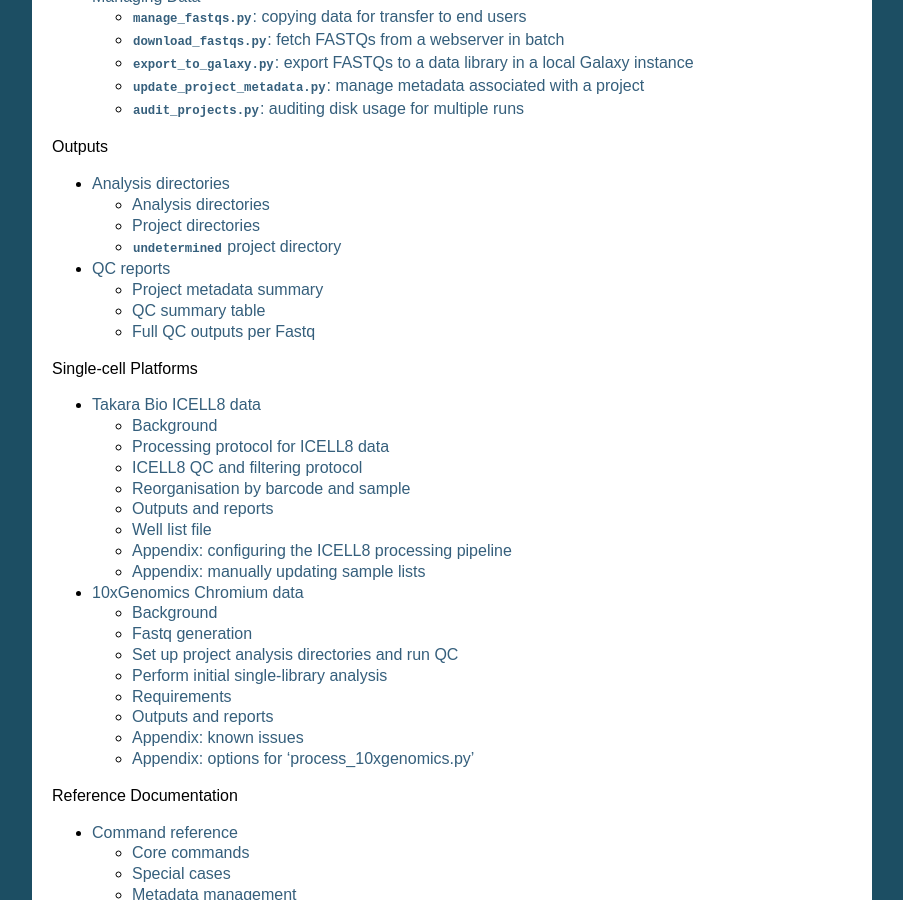
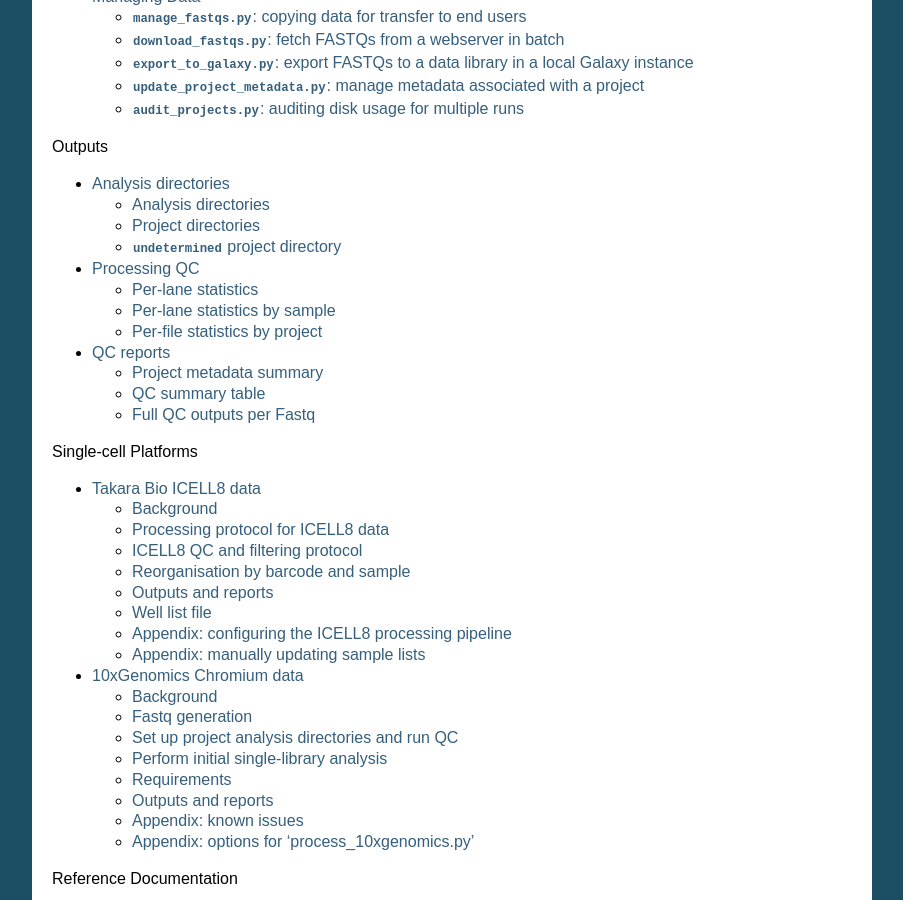
Before and after one commit to fls-bioinformatics-core/auto_process_ngs, a Sphinx documentation site: the page built from docs/source/index.rst, in a window 1280 px wide and 900 px high, scrolled down 1418 px. Shown: the whole window, without its empty margins (198-1101 px from the left). Built offline with Sphinx 7.4.7, drawn with Linux system fonts in a browser that asks for light colours; pages that are not in the unit, such as notebooks, are missing from menus; some of the changed lines change nothing that is shown.

Commit message:
Documentation: add section on processing QC reports.

```diff
--- a/docs/source/index.rst
+++ b/docs/source/index.rst
@@ -58,6 +58,7 @@
    :caption: Outputs
 
    Analysis directories <output/analysis_dirs>
+   Processing QC <output/processing_qc>
    QC reports <output/qc_reports>
 
 .. _single-cell-docs:
--- /dev/null
+++ b/docs/source/output/processing_qc.rst
@@ -0,0 +1,98 @@
+Processing QC Reports
+=====================
+
+The :doc:`auto_process make_fastqs <../using/make_fastqs>` command
+outputs an HTML report summarising read counts by lane, project and
+sample. The report gives a quick overview of the quality of the
+demultiplexing and tries to highlight potential problems.
+
+An example of the top of a processing QC report page is shown below:
+
+.. image:: ../images/processing/processing_qc_report.png
+   :align: center
+
+The report comprises three sections:
+
+* :ref:`processing_qc_per_lane_statistics`
+* :ref:`processing_qc_per_lane_statistics_by_sample`
+* :ref:`processing_qc_per_file_statistics_by_project`
+
+.. _processing_qc_per_lane_statistics:
+
+*******************
+Per-lane statistics
+*******************
+
+This section gives an overview of how well demultiplexing has
+worked for each lane, by listing the proportion of reads in each
+lane which have been assigned to samples from the sample sheet.
+
+An example where demultiplexing has worked well looks like:
+
+.. image:: ../images/processing/processing_qc_per_lane_stats_good.png
+   :align: center
+
+The red barplots give a quick indication of the percentage of
+reads which were assigned; typically >95% indicates very good
+demultiplexing.
+
+An example where demultiplexing has been less successful for
+some lanes might look like:
+
+.. image:: ../images/processing/processing_qc_per_lane_stats_bad.png
+   :align: center
+
+In this example it is apparent that much lower percentages of reads
+in lanes 2 and 6 have been assigned to samples compared with the
+other lanes.
+
+In extreme cases where the assigned percentages are very low these
+plots might indicate that there is a problem with the barcode
+sequences used in demultiplexing; the
+:doc:`analyse_barcodes <../using/analyse_barcodes>` command can be
+used to investigate this in more depth.
+
+.. _processing_qc_per_lane_statistics_by_sample:
+
+*****************************
+Per-lane statistics by sample
+*****************************
+
+This section lists the number of reads assigned to each sample
+within each lane, with an indication of the proportion those
+reads are of the total number of reads in the lane. This can
+highlight samples with a disportionately low or high number of
+reads compared to others in the same lane.
+
+An example where reads are evenly distributed across all
+samples might look like:
+
+.. image:: ../images/processing/processing_qc_lane_stats_good.png
+   :align: center
+
+This can be contrasted with an example where some samples have
+very low read counts compared to others:
+
+.. image:: ../images/processing/processing_qc_lane_stats_bad.png
+   :align: center
+
+.. _processing_qc_per_file_statistics_by_project:
+
+******************************
+Per-file statistics by project
+******************************
+
+This section gives detailed statistics for each project in the
+run, broken down by Fastq file.
+
+For example:
+
+.. image:: ../images/processing/processing_qc_project_stats.png
+   :align: center
+
+For each Fastq the table lists:
+
+* File size
+* Number of reads from each lane that the sample was run in
+* Barplot indicating the proportion of reads from each lane
+* Total number of reads in the Fastq file
```
Also changed, not shown: docs/source/images/processing/processing_qc_lane_stats_bad.png (added), docs/source/images/processing/processing_qc_lane_stats_good.png (added), docs/source/images/processing/processing_qc_per_lane_stats_bad.png (added), docs/source/images/processing/processing_qc_per_lane_stats_good.png (added), docs/source/images/processing/processing_qc_project_stats.png (added), docs/source/images/processing/processing_qc_report.png (added).
